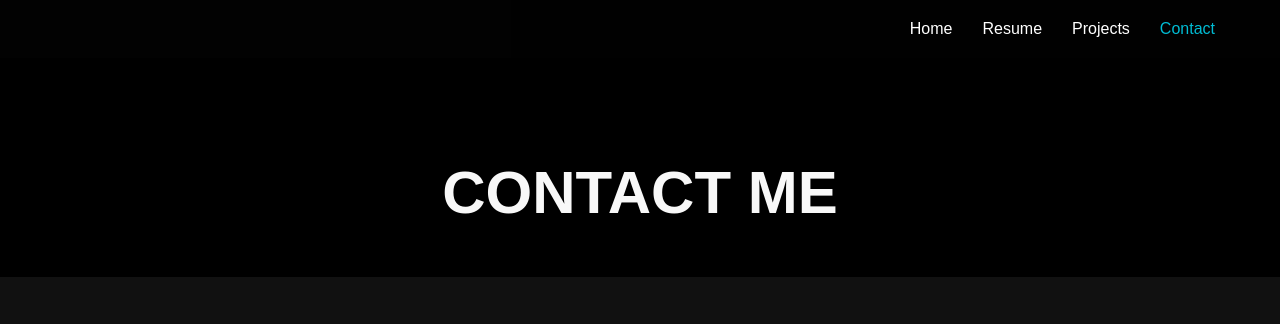
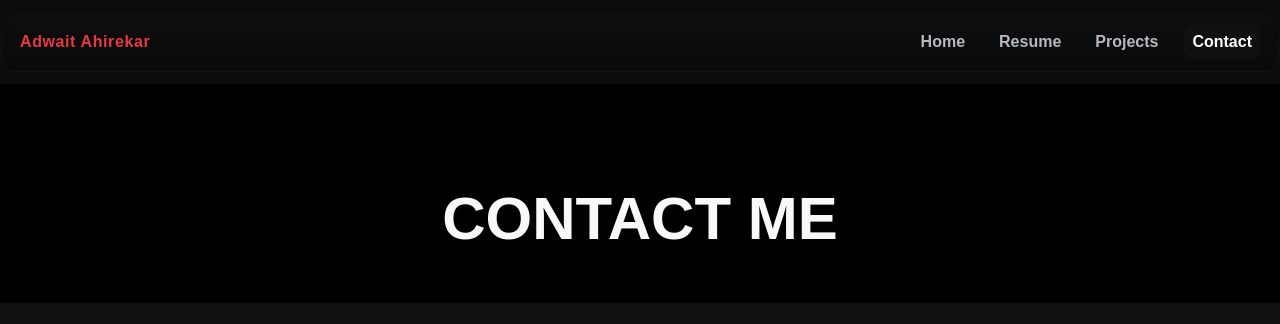
Before and after one commit to Ad-debug-eng/adwaitportfolio.github.io, a plain HTML site: page contact.html in a window 1280 px wide. Shown: the top 324 px of the page. Drawn offline with Linux system fonts and the light colour scheme.

Commit message:
Update contact.html

```diff
--- a/contact.html
+++ b/contact.html
@@ -13,26 +13,22 @@
       color: #fff;
     }
 
-    nav {
-      display: flex;
-      justify-content: flex-end;
-      align-items: center;
-      padding: 20px 50px;
-      background: rgba(0, 0, 0, 0.85);
-      position: sticky;
-      top: 0;
+    /* Navbar copied exactly from index.html */
+    nav{
+      width:calc(100% - 40px);
+      margin:12px auto;
+      display:flex;align-items:center;justify-content:space-between;
+      gap:12px;padding:12px 18px;border-radius:12px;
+      background: linear-gradient(180deg, rgba(255,255,255,0.01), rgba(0,0,0,0.03));
+      border:1px solid rgba(255,255,255,0.02);
+      position:sticky;top:12px;z-index:50;
+      backdrop-filter: blur(6px);
     }
-
-    nav a {
-      color: white;
-      text-decoration: none;
-      margin: 0 15px;
-      font-weight: 500;
-    }
-
-    nav a:hover, nav a.active {
-      color: #00bcd4;
-    }
+    .brand{font-weight:700;color:#e63946;letter-spacing:0.6px}
+    .navlinks{display:flex;gap:18px}
+    .navlinks a{color:#b6b9bb;font-weight:600;padding:8px;border-radius:8px;text-decoration:none}
+    .navlinks a:hover{color:#fff;background:rgba(255,255,255,0.02)}
+    .navlinks a.active{color:#fff;background:rgba(255,255,255,0.02)}
 
     .contact-header {
       text-align: center;
@@ -129,11 +125,15 @@
   </style>
 </head>
 <body>
-  <nav>
-    <a href="index.html">Home</a>
-    <a href="resume.html">Resume</a>
-    <a href="projects.html">Projects</a>
-    <a href="contact.html" class="active">Contact</a>
+  <!-- Updated navbar -->
+  <nav role="navigation" aria-label="Primary navigation">
+    <div class="brand">Adwait Ahirekar</div>
+    <div class="navlinks" role="menubar">
+      <a href="index.html" role="menuitem">Home</a>
+      <a href="resume.html" role="menuitem">Resume</a>
+      <a href="projects.html" role="menuitem">Projects</a>
+      <a href="contact.html" role="menuitem" class="active">Contact</a>
+    </div>
   </nav>
 
   <section class="contact-header">
```
